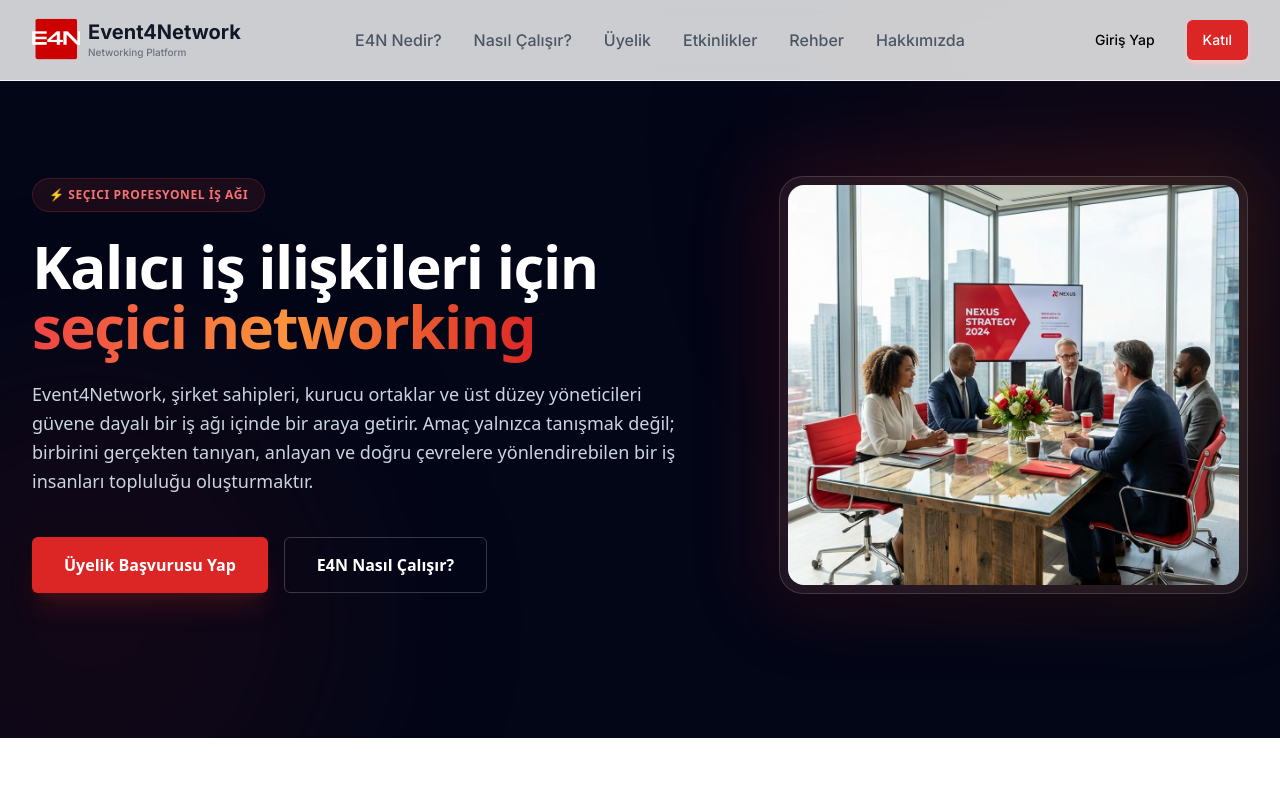
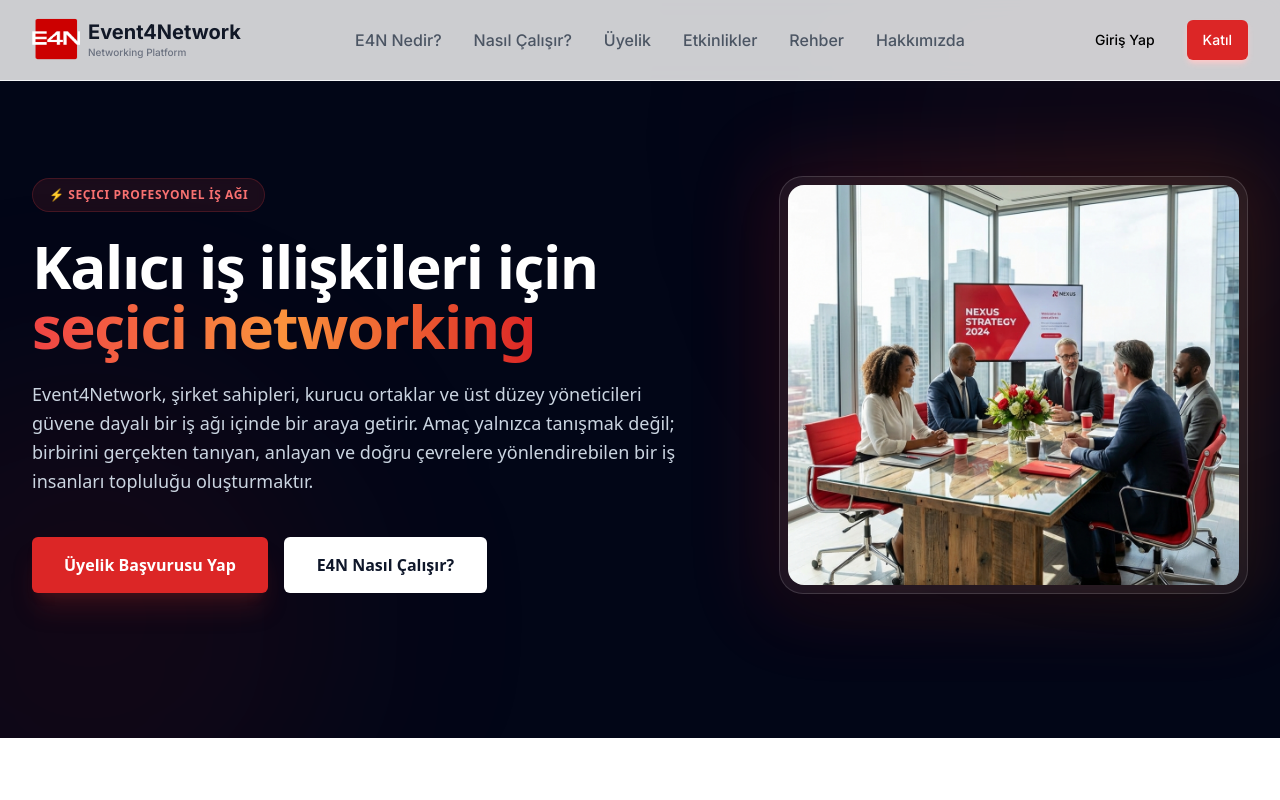
Before and after one commit to kaankarakas34/e4n, a React (Vite) app: page / in a window 1280 px wide. Shown: the top 800 px of the page. Built offline with nearby package versions, Linux system fonts and the light colour scheme.

Commit message:
fix: landing page hero button to have black text on white bg, and white text on hover

```diff
--- a/src/pages/LandingPage.tsx
+++ b/src/pages/LandingPage.tsx
@@ -77,7 +77,7 @@ export function LandingPage() {
                   size="lg"
                   variant="outline"
                   onClick={() => scrollToSection('nasil-calisir')}
-                  className="text-base font-semibold px-8 h-14 bg-transparent border-white/20 text-white hover:bg-white/10 hover:text-white transform hover:-translate-y-0.5 transition-all w-full sm:w-auto"
+                  className="text-base font-semibold px-8 h-14 bg-white border-transparent text-slate-900 hover:bg-transparent hover:text-white border hover:border-white/20 transform hover:-translate-y-0.5 transition-all w-full sm:w-auto"
                 >
                   E4N Nasıl Çalışır?
                 </Button>
```
